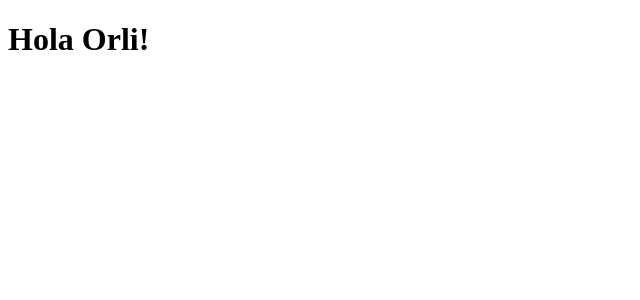
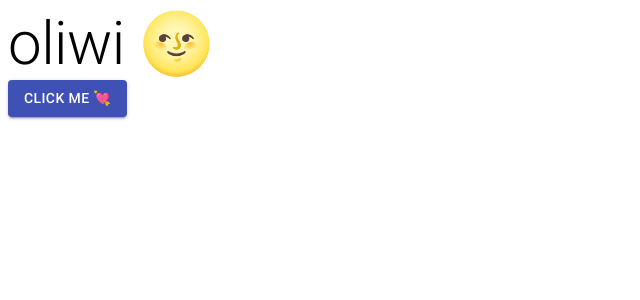
Before and after one commit to OurxD/jet-workshop, a Next.js app: page / in a window 1280 px wide. Shown: the top 300 px of the page, without its empty margins (0-640 px from the left). Built offline with nearby package versions, Linux system fonts and the light colour scheme.

Commit message:
add material UI an tried it out

```diff
--- a/package.json
+++ b/package.json
@@ -21,6 +21,7 @@
   },
   "homepage": "https://github.com/OurxD/jet-workshop#readme",
   "dependencies": {
+    "@material-ui/core": "^4.1.1",
     "inquirer": "^6.3.1",
     "next": "^8.1.0",
     "react": "^16.8.6",
--- /dev/null
+++ b/pages/_document.js
@@ -0,0 +1,32 @@
+// _document is only rendered on the server side and not on the client side
+// Event handlers like onClick can't be added to this file
+
+// ./pages/_document.js
+import React from 'react';
+import Document, {
+  Html, Head, Main, NextScript,
+} from 'next/document';
+
+class MyDocument extends Document {
+  static async getInitialProps(ctx) {
+    const initialProps = await Document.getInitialProps(ctx);
+    return { ...initialProps };
+  }
+
+  render() {
+    return (
+      <Html>
+        <Head>
+          <link rel="stylesheet" href="https://fonts.googleapis.com/css?family=Roboto:300,400,500,700&display=swap" />
+          <link rel="stylesheet" href="https://fonts.googleapis.com/icon?family=Material+Icons" />
+        </Head>
+        <body className="custom_class">
+          <Main />
+          <NextScript />
+        </body>
+      </Html>
+    );
+  }
+}
+
+export default MyDocument;
--- a/pages/index.js
+++ b/pages/index.js
@@ -1,7 +1,24 @@
 import React from 'react';
+import Button from '@material-ui/core/Button';
+import Typography from '@material-ui/core/Typography';
+
+const BUTTON_LABEL = 'click me 💘';
+const HEADING_LABEL = 'oliwi 🌝';
+const onClick = () => console.log('well hello there 👀');
 
 const Home = () => (
-  <h1>Hola Orli!</h1>
+  <>
+    <Typography variant="h2" color="inherit">
+      {HEADING_LABEL}
+    </Typography>
+    <Button
+      variant="contained"
+      color="primary"
+      onClick={onClick}
+    >
+      {BUTTON_LABEL}
+    </Button>
+  </>
 );
 
 export default Home;
```
Also changed, not shown: pages/account.js (+8 -1 lines), pages/posts.js (+8 -1 lines), 1 other file (tests, documents, lock files or other folders).
